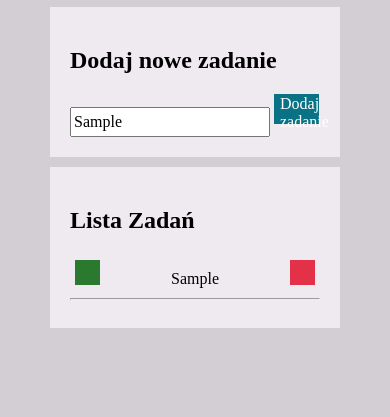
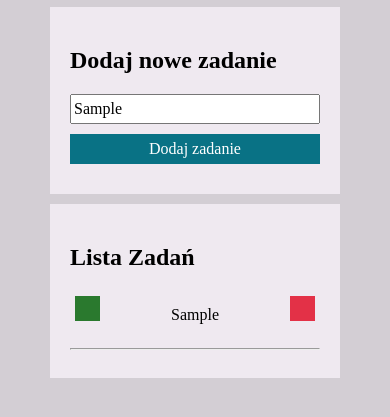
Before and after one commit to mateusz-kubiak-91/Task-List, a plain HTML site: page index.html in a window 390 px wide. Both pictures are taken after typing "Sample" into the empty fields and a click on the button "Dodaj zadanie". Shown: the part 83-500 px from the top of the page. Drawn offline with nearby package versions, Linux system fonts and the light colour scheme.

Commit message:
adding @media

```diff
--- a/css/style.css
+++ b/css/style.css
@@ -28,6 +28,12 @@ body {
     height: 30px;
 }
 
+@media (max-width: 790px) {
+    .js-newTask {
+        width: 100%;
+    }
+}
+
 .js-newTask:focus {
     background-color: beige;
     color: slategrey;
@@ -41,6 +47,8 @@ body {
 }
 
 .js-done {
+    display: flex;
+    justify-content: center;
     width: 25px;
     height: 25px;
     background-color: #2A792E;
@@ -48,6 +56,8 @@ body {
 }
 
 .js-remove {
+    display: flex;
+    justify-content: center;
     width: 25px;
     height: 25px;
     background-color: #E33147;
@@ -55,9 +65,9 @@ body {
 }
 
 .taskValue {
-    /* display: inline-block; */
+    display: block;
     width: 80%;
-    height: 25px;
+    height: auto;
     padding: 10px;
     text-align: center;
     position: relative;
@@ -76,6 +86,14 @@ hr {
     border: none;
 }
 
+@media (max-width: 790px) {
+    .container__item--addTaskButton {
+        width: 100%;
+        display: block;
+        margin: 10px auto;
+    }
+}
+
 .addTask, .taskList {
     display: block;
     padding: 20px;
--- a/index.html
+++ b/index.html
@@ -20,7 +20,7 @@
         <div class="container__item addTask">
             <h2>Dodaj nowe zadanie</h2>
             <form class="js-form">
-                <input class="js-newTask">
+                <input class="js-newTask" placeholder="Co jest do zrobienia?">
                 <button class="container__item--addTaskButton">Dodaj zadanie</button>
             </form>
         </div>
```
